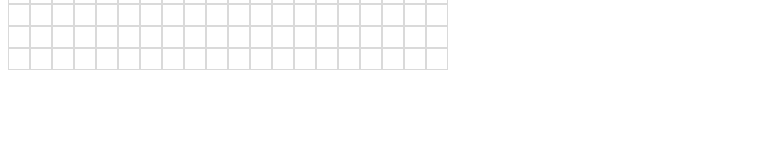
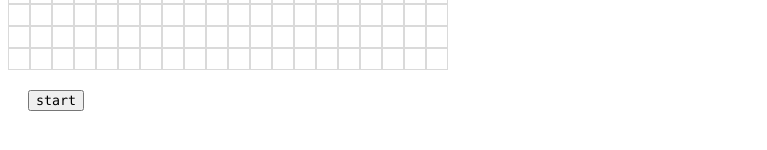
Before and after one commit to davehowson/snake-game, a React app: page / in a window 1280 px wide. Shown: the part 438-588 px from the top of the page, without its empty margins (0-767 px from the left). Built offline with nearby package versions, Linux system fonts and the light colour scheme.

Commit message:
Pause implemented

```diff
--- a/src/components/board/board.component.jsx
+++ b/src/components/board/board.component.jsx
@@ -15,7 +15,9 @@ const Board = () => {
     { x: 1, y: 15 },
   ]);
   const [tail, setTail] = useState({ x: 1, y: 16 });
-  const [direction, setDirection] = useState('top');
+  const [direction, setDirection] = useState('up');
+  const [gameState, setGameState] = useState('paused'); // paused, started, finished
+
   const keyPressed = useKeyPress([
     'ArrowUp',
     'ArrowDown',
@@ -95,15 +97,26 @@ const Board = () => {
     }
   };
 
+  const handleGameStateSwitch = () => {
+    if (gameState === 'started') {
+      setGameState('paused');
+    } else {
+      setGameState('started');
+    }
+  };
+
   useEffect(() => {
     if (keyPressed) {
       handleKeyDown(keyPressed);
     }
   }, [keyPressed]);
 
-  useInterval(() => {
-    moveSnake();
-  }, 100);
+  useInterval(
+    () => {
+      moveSnake();
+    },
+    gameState === 'started' ? 100 : null
+  );
 
   return (
     <div>
@@ -123,6 +136,15 @@ const Board = () => {
           </div>
         ))}
       </div>
+      <div>
+        <button
+          type="button"
+          className="start-button"
+          onClick={() => handleGameStateSwitch()}
+        >
+          {gameState === 'started' ? 'pause' : 'start'}
+        </button>
+      </div>
     </div>
   );
 };
--- a/src/components/board/board.style.scss
+++ b/src/components/board/board.style.scss
@@ -1,3 +1,7 @@
 .row {
   display: flex;
 }
+
+.start-button {
+  margin: 20px;
+}
```
